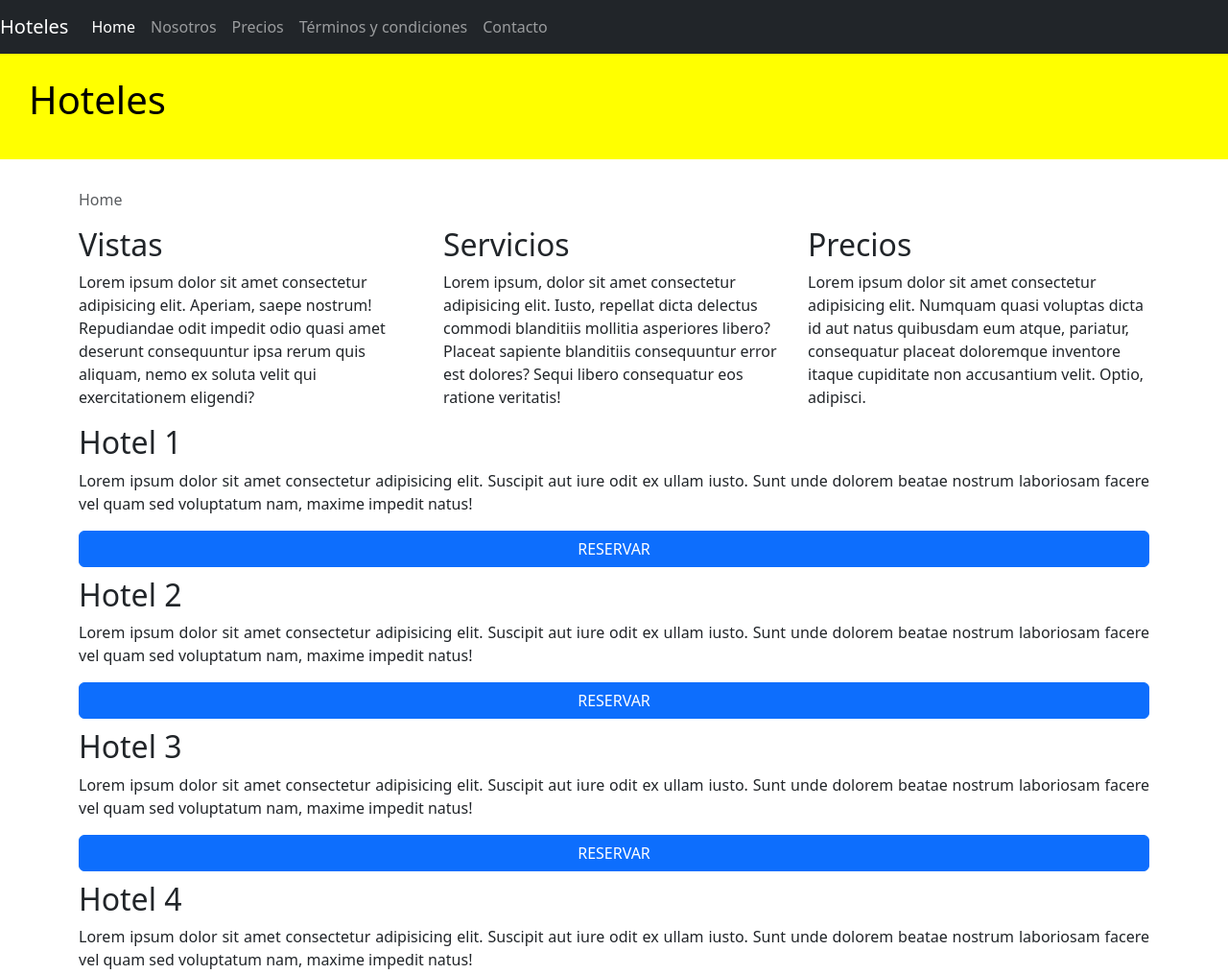
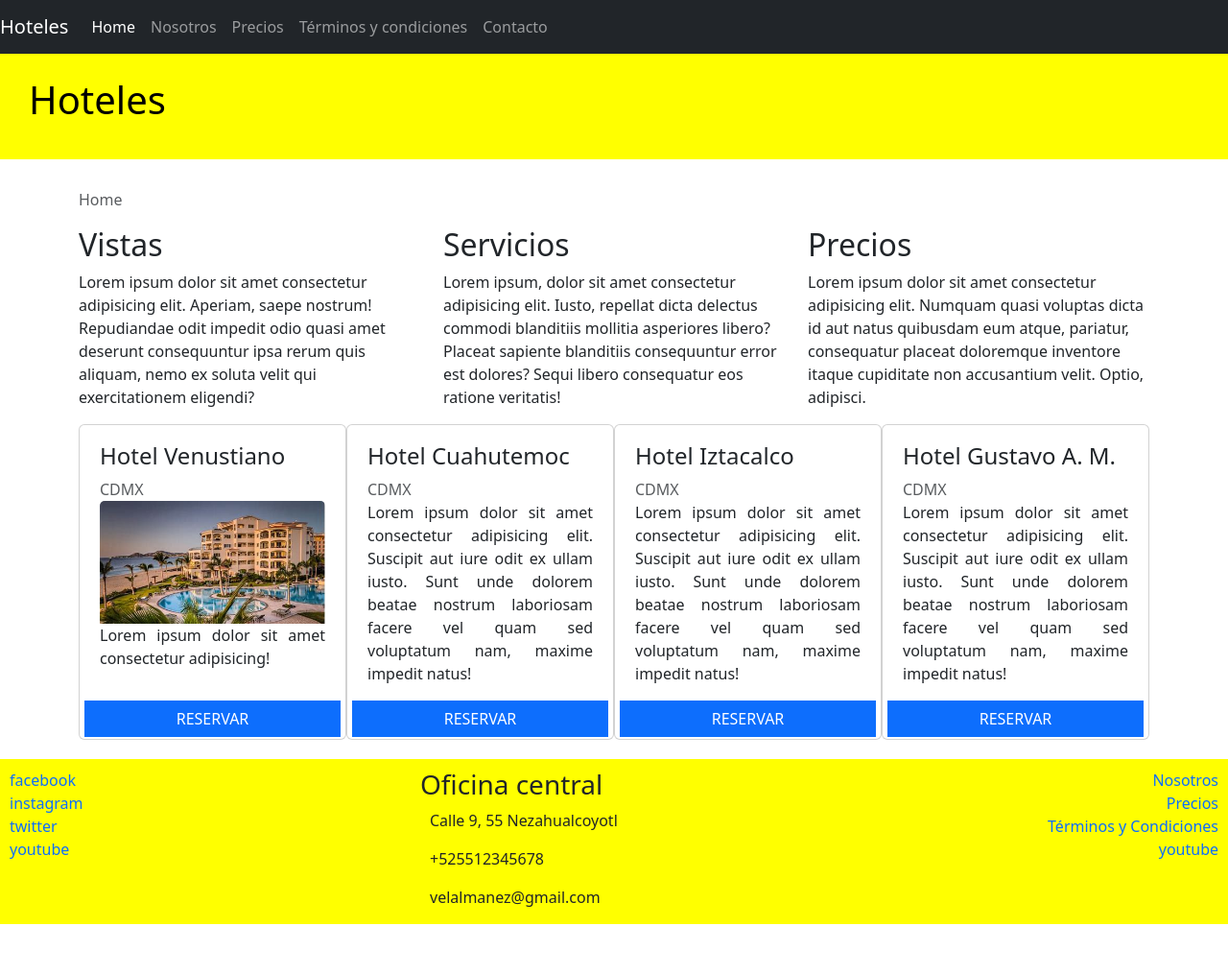
Before and after one commit to AleksIvanVel/curso-bootstrap, a website: page index.html in a window 1280 px wide. Shown: the top 1015 px of the page at 96% size. After the commit the page ends 963 px from the top, so only its background shows below. Drawn offline with nearby package versions, Linux system fonts and the light colour scheme; a web font is replaced by a local one.

Commit message:
usando cards

```diff
--- a/css/main.css
+++ b/css/main.css
@@ -18,7 +18,7 @@ footer a{
     text-decoration: none;
 }
 
-.car-hotel{
+.card-hotel{
     flex: 1 150px;
     padding: 2px 5px 2px 5px;
 }
@@ -29,7 +29,7 @@ footer a{
 
 .btn-reserva{
     width: 100%;
-    margin-bottom: 10px;
+    border-radius: 0px;
 }
 
 .footer-address-icon{
--- a/index.html
+++ b/index.html
@@ -49,41 +49,46 @@
             </div>
         </div>
 
-        <div class="d-flex flex-wrap flex-row">
-            <div class=" card-hotel d-flex flex-column justify-content-between">
-                <div>
-                    <h2>Hotel 1</h2>
-                    <p>Lorem ipsum dolor sit amet consectetur adipisicing elit. Suscipit aut iure odit ex ullam iusto. Sunt unde dolorem beatae nostrum laboriosam facere vel quam sed voluptatum nam, maxime impedit natus!</p>
+        <div class="d-flex flex-wrap ">
+            <div class="card card-hotel d-flex flex-column justify-content-between">
+                <div class="card-body">
+                    <h4 class="card-title">Hotel Venustiano</h4>
+                    <h7 class="card-subtitle text-muted"> CDMX</h7>
+                    <img src="images/descarga.jpeg" alt="hotel imagen" class="card-img-top">
+                    <p class="card-text">Lorem ipsum dolor sit amet consectetur adipisicing!</p>
                 </div>
                 <div>
                     <button class="btn btn-primary btn-reserva">RESERVAR</button>
                 </div>
             </div>
 
-            <div class=" card-hotel  d-flex flex-column justify-content-between">
-                <div>
-                    <h2>Hotel 2</h2>
-                    <p>Lorem ipsum dolor sit amet consectetur adipisicing elit. Suscipit aut iure odit ex ullam iusto. Sunt unde dolorem beatae nostrum laboriosam facere vel quam sed voluptatum nam, maxime impedit natus!</p>
+            <div class="card card-hotel  d-flex flex-column justify-content-between">
+                <div class="card-body">
+                    <h4 class="card-title">Hotel Cuahutemoc</h4>
+                    <h7 class="card-subtitle text-muted"> CDMX</h7>
+                    <p class="card-text">Lorem ipsum dolor sit amet consectetur adipisicing elit. Suscipit aut iure odit ex ullam iusto. Sunt unde dolorem beatae nostrum laboriosam facere vel quam sed voluptatum nam, maxime impedit natus!</p>
                 </div>
                 <div>
                     <button class="btn btn-primary btn-reserva">RESERVAR</button>
                 </div>
             </div>
 
-            <div class=" card-hotel  d-flex flex-column justify-content-between">
-                <div>
-                    <h2>Hotel 3</h2>
-                    <p>Lorem ipsum dolor sit amet consectetur adipisicing elit. Suscipit aut iure odit ex ullam iusto. Sunt unde dolorem beatae nostrum laboriosam facere vel quam sed voluptatum nam, maxime impedit natus!</p>
+            <div class="card card-hotel  d-flex flex-column justify-content-between">
+                <div class="card-body">
+                    <h4 class="card-title">Hotel Iztacalco</h4>
+                    <h7 class="card-subtitle text-muted"> CDMX</h7>
+                    <p class="card-text">Lorem ipsum dolor sit amet consectetur adipisicing elit. Suscipit aut iure odit ex ullam iusto. Sunt unde dolorem beatae nostrum laboriosam facere vel quam sed voluptatum nam, maxime impedit natus!</p>
                 </div>
                 <div>
                     <button class="btn btn-primary btn-reserva">RESERVAR</button>
                 </div>
             </div>
 
-            <div class=" card-hotel  d-flex flex-column justify-content-between">
-                <div>
-                    <h2>Hotel 4</h2>
-                    <p>Lorem ipsum dolor sit amet consectetur adipisicing elit. Suscipit aut iure odit ex ullam iusto. Sunt unde dolorem beatae nostrum laboriosam facere vel quam sed voluptatum nam, maxime impedit natus!</p>
+            <div class="card card-hotel  d-flex flex-column justify-content-between">
+                <div class="card-body">
+                    <h4 class="card-title">Hotel Gustavo A. M.</h4>
+                    <h7 class="card-subtitle text-muted"> CDMX</h7>
+                    <p class="card-text">Lorem ipsum dolor sit amet consectetur adipisicing elit. Suscipit aut iure odit ex ullam iusto. Sunt unde dolorem beatae nostrum laboriosam facere vel quam sed voluptatum nam, maxime impedit natus!</p>
                 </div>
                 <div>
                     <button class="btn btn-primary btn-reserva">RESERVAR</button>
```
Also changed, not shown: precios.html (+13 -0 lines), images/descarga.jpeg (added).
